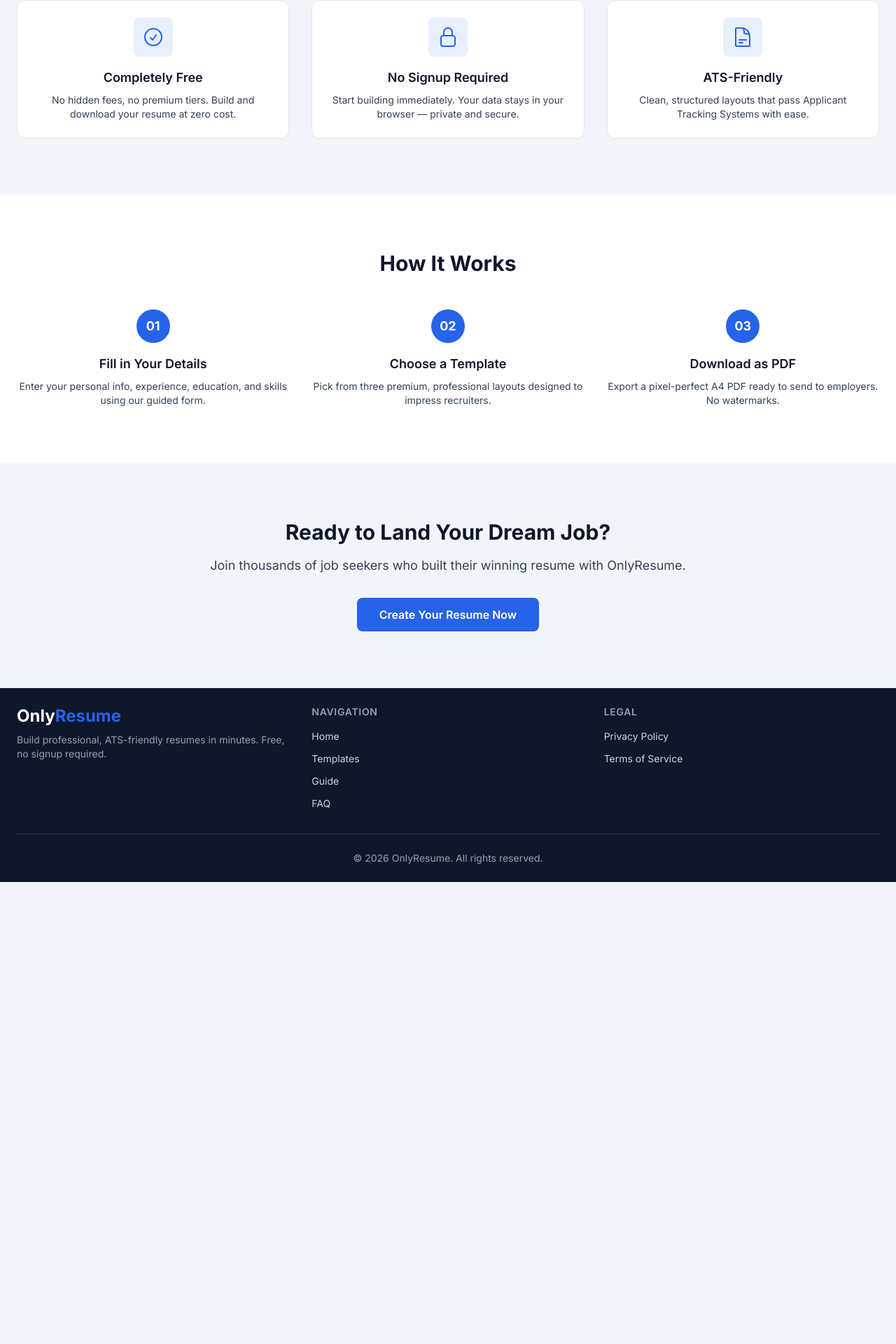
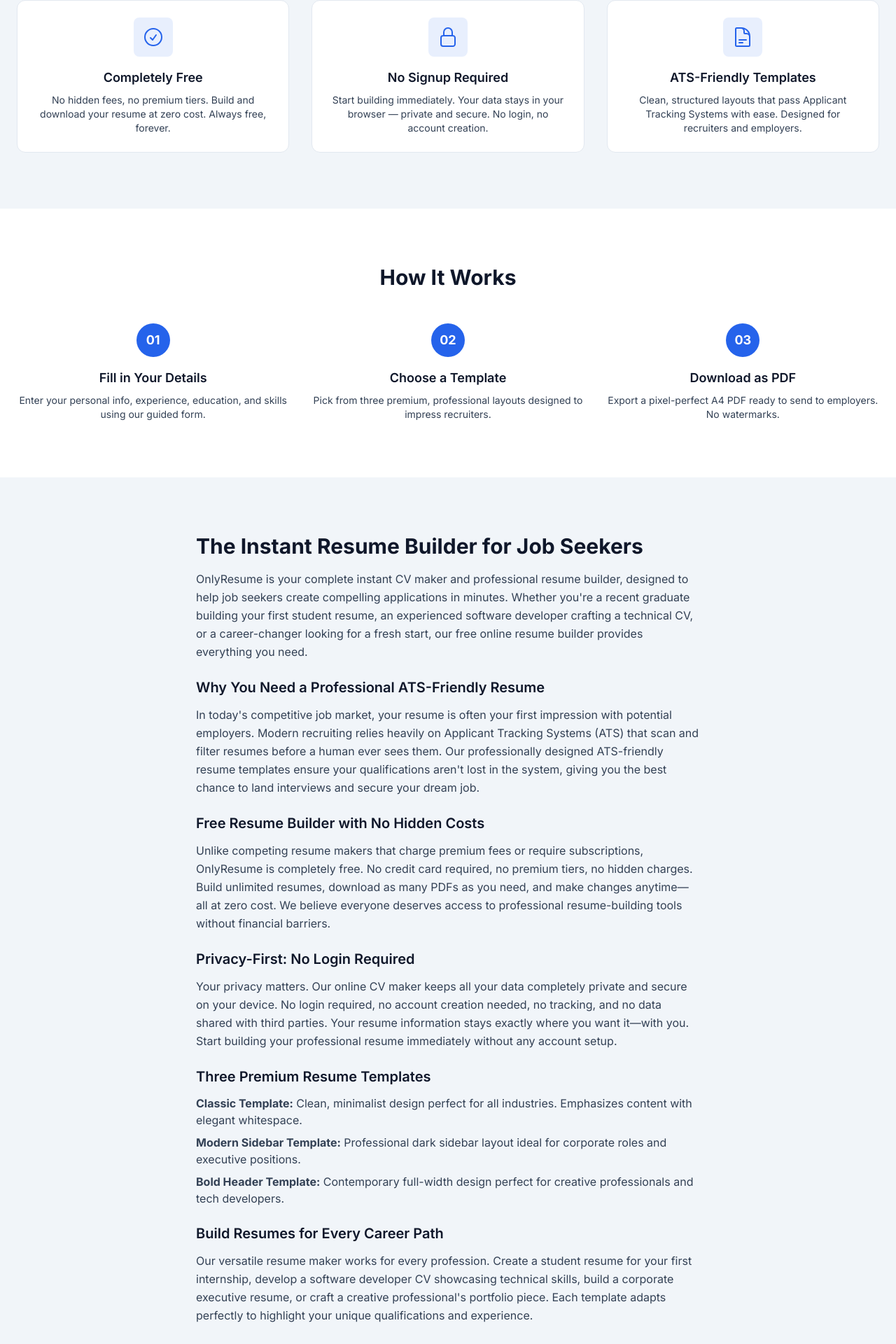
Before and after one commit to ashrafulalamasad/onlyresume, a Next.js app: page / in a window 1280 px wide. Shown: the part 757-2677 px from the top of the page at 70% size. Before the commit the page ends 2017 px from the top, so only its background shows below. Built offline with nearby package versions, Linux system fonts and the light colour scheme.

Commit message:
Update layout metadata and enhance SEO content.

```diff
--- a/app/builder/BuilderClient.tsx
+++ b/app/builder/BuilderClient.tsx
@@ -313,7 +313,7 @@
                 : 'border-border hover:border-accent/50 hover:shadow-md'
             }`}
           >
-            <div className="aspect-[210/297] overflow-hidden border-b border-border">
+            <div className="aspect-[210/297] overflow-hidden border-b border-border" data-nosnippet aria-hidden="true">
               <TemplatePreviewCard templateId={t.id} />
             </div>
             <div className="p-4">
--- a/app/components/Footer.tsx
+++ b/app/components/Footer.tsx
@@ -3,7 +3,7 @@
 const navLinks = [
   { href: '/', label: 'Home' },
   { href: '/templates', label: 'Templates' },
-  { href: '/guide', label: 'Guide' },
+  { href: '/guide', label: 'Resume Guide' },
   { href: '/faq', label: 'FAQ' },
 ]
 
@@ -12,23 +12,41 @@
   { href: '/terms', label: 'Terms of Service' },
 ]
 
+const seoLinks = [
+  { href: '/builder?template=minimal', label: 'Minimal Resume' },
+  { href: '/builder?template=corporate', label: 'Corporate CV' },
+  { href: '/builder?template=modern', label: 'Modern Resume' },
+]
+
 export default function Footer() {
   return (
     <footer className="border-t border-border bg-primary no-print">
       <div className="mx-auto max-w-7xl px-4 py-4 sm:px-6 sm:py-6">
-        <div className="space-y-6 sm:grid sm:grid-cols-3 sm:gap-8 sm:space-y-0">
+        <div className="space-y-6 sm:grid sm:grid-cols-4 sm:gap-8 sm:space-y-0">
           <div>
             <h3 className="text-2xl font-bold text-white">Only<span className="text-accent">Resume</span></h3>
             <p className="mt-2 text-sm text-slate-400">
-              Build professional, ATS-friendly resumes in minutes. Free, no signup required.
+              Build professional, ATS-friendly resumes in minutes. Free, no signup required, always private.
             </p>
           </div>
 
-          <div className="grid grid-cols-2 gap-6 sm:col-span-2 sm:grid-cols-2">
           <div>
             <h4 className="text-sm font-semibold uppercase tracking-wider text-slate-400">Navigation</h4>
             <ul className="mt-2 space-y-1.5 sm:mt-3 sm:space-y-2">
               {navLinks.map((link) => (
+                <li key={link.href}>
+                  <Link href={link.href} className="text-sm text-slate-300 transition-colors hover:text-white">
+                    {link.label}
+                  </Link>
+                </li>
+              ))}
+            </ul>
+          </div>
+
+          <div>
+            <h4 className="text-sm font-semibold uppercase tracking-wider text-slate-400">Resume Templates</h4>
+            <ul className="mt-2 space-y-1.5 sm:mt-3 sm:space-y-2">
+              {seoLinks.map((link) => (
                 <li key={link.href}>
                   <Link href={link.href} className="text-sm text-slate-300 transition-colors hover:text-white">
                     {link.label}
@@ -51,10 +69,9 @@
             </ul>
           </div>
         </div>
-        </div>
 
         <div className="mt-6 border-t border-slate-700 pt-5 text-center text-sm text-slate-400 sm:mt-8 sm:pt-6">
-          &copy; {new Date().getFullYear()} OnlyResume. All rights reserved.
+          &copy; {new Date().getFullYear()} OnlyResume. All rights reserved. Free resume builder. No login. Always private.
         </div>
       </div>
     </footer>
--- a/app/layout.tsx
+++ b/app/layout.tsx
@@ -1,4 +1,5 @@
 import type { Metadata } from 'next'
+import Script from 'next/script'
 import { Inter } from 'next/font/google'
 import Navbar from './components/Navbar'
 import Footer from './components/Footer'
@@ -17,34 +18,58 @@
     apple: '/icon.png',
   },
   title: {
-    default: 'OnlyResume — Free Online Resume Builder | No Signup Required',
+    default: 'OnlyResume | 100% Free Resume Builder - No Login Required',
     template: '%s | OnlyResume',
   },
   description:
-    'Build professional, ATS-friendly resumes for free. No signup, no downloads, no watermarks. Choose from premium templates and export pixel-perfect PDFs instantly.',
+    'Build a professional, ATS-friendly resume in minutes. No sign-up, no credit card, always free. Instant PDF download with modern templates. Privacy-focused CV maker that keeps your data safe.',
   keywords: [
     'resume builder',
     'free resume builder',
     'online resume maker',
+    'CV maker',
+    'instant resume builder',
     'ATS-friendly resume',
     'professional resume template',
-    'CV builder',
+    'CV builder free',
     'resume PDF',
+    'no login resume builder',
+    'student resume builder',
+    'software developer CV',
+    'resume maker',
   ],
+  authors: [{ name: 'OnlyResume' }],
+  creator: 'OnlyResume',
+  publisher: 'OnlyResume',
+  formatDetection: {
+    email: false,
+    telephone: false,
+    address: false,
+  },
   openGraph: {
     type: 'website',
     locale: 'en_US',
     url: 'https://onlyresume.vercel.app',
     siteName: 'OnlyResume',
-    title: 'OnlyResume — Free Online Resume Builder',
+    title: 'OnlyResume | 100% Free Resume Builder - No Login Required',
     description:
-      'Build professional, ATS-friendly resumes for free. No signup, no downloads, no watermarks.',
+      'Build a professional, ATS-friendly resume in minutes. No sign-up, no credit card, always free. Instant PDF download.',
+    images: [
+      {
+        url: '/icon.png',
+        width: 1200,
+        height: 630,
+        alt: 'OnlyResume - Free Resume Builder',
+      },
+    ],
   },
   twitter: {
     card: 'summary_large_image',
-    title: 'OnlyResume — Free Online Resume Builder',
+    site: '@onlyresume',
+    title: 'OnlyResume | 100% Free Resume Builder - No Login',
     description:
-      'Build professional, ATS-friendly resumes for free. No signup required.',
+      'Build a professional, ATS-friendly resume in minutes. Always free, no signup required.',
+    images: ['/icon.png'],
   },
   robots: {
     index: true,
@@ -57,6 +82,9 @@
       'max-snippet': -1,
     },
   },
+  alternates: {
+    canonical: 'https://onlyresume.vercel.app',
+  },
 }
 
 export default function RootLayout({
@@ -66,8 +94,30 @@
 }>) {
   return (
     <html lang="en" className={`${inter.variable} h-full antialiased`}>
-      <body className="flex min-h-full flex-col">
-        <script
+      <head>
+        <Script
+          id="json-ld-website"
+          type="application/ld+json"
+          dangerouslySetInnerHTML={{
+            __html: JSON.stringify({
+              '@context': 'https://schema.org',
+              '@type': 'WebSite',
+              url: 'https://onlyresume.vercel.app',
+              name: 'OnlyResume',
+              description: 'Free online resume builder with no login required',
+              potentialAction: {
+                '@type': 'SearchAction',
+                target: {
+                  '@type': 'EntryPoint',
+                  urlTemplate: 'https://onlyresume.vercel.app/?q={search_term_string}',
+                },
+                query_input: 'required name=search_term_string',
+              },
+            }),
+          }}
+        />
+        <Script
+          id="json-ld-software"
           type="application/ld+json"
           dangerouslySetInnerHTML={{
             __html: JSON.stringify({
@@ -81,12 +131,33 @@
                 price: '0',
                 priceCurrency: 'USD',
               },
-              description:
-                'Free online resume builder with premium templates. No signup required.',
+              description: 'Free online resume builder with premium templates. No signup required.',
               url: 'https://onlyresume.vercel.app',
+              aggregateRating: {
+                '@type': 'AggregateRating',
+                ratingValue: '4.8',
+                ratingCount: '2500',
+              },
             }),
           }}
         />
+        <Script
+          id="json-ld-org"
+          type="application/ld+json"
+          dangerouslySetInnerHTML={{
+            __html: JSON.stringify({
+              '@context': 'https://schema.org',
+              '@type': 'Organization',
+              name: 'OnlyResume',
+              url: 'https://onlyresume.vercel.app',
+              logo: 'https://onlyresume.vercel.app/icon.png',
+              description: 'Free resume builder with no login required',
+              sameAs: ['https://twitter.com/onlyresume'],
+            }),
+          }}
+        />
+      </head>
+      <body className="flex min-h-full flex-col" suppressHydrationWarning>
         <Navbar />
 
         {/* Adsterra Social Bar placeholder */}
--- a/app/page.tsx
+++ b/app/page.tsx
@@ -3,7 +3,7 @@
 const features = [
   {
     title: 'Completely Free',
-    description: 'No hidden fees, no premium tiers. Build and download your resume at zero cost.',
+    description: 'No hidden fees, no premium tiers. Build and download your resume at zero cost. Always free, forever.',
     icon: (
       <svg className="h-8 w-8 text-accent" fill="none" viewBox="0 0 24 24" strokeWidth={1.5} stroke="currentColor">
         <path strokeLinecap="round" strokeLinejoin="round" d="M9 12.75 11.25 15 15 9.75M21 12a9 9 0 1 1-18 0 9 9 0 0 1 18 0Z" />
@@ -12,7 +12,7 @@
   },
   {
     title: 'No Signup Required',
-    description: 'Start building immediately. Your data stays in your browser — private and secure.',
+    description: 'Start building immediately. Your data stays in your browser — private and secure. No login, no account creation.',
     icon: (
       <svg className="h-8 w-8 text-accent" fill="none" viewBox="0 0 24 24" strokeWidth={1.5} stroke="currentColor">
         <path strokeLinecap="round" strokeLinejoin="round" d="M16.5 10.5V6.75a4.5 4.5 0 1 0-9 0v3.75m-.75 11.25h10.5a2.25 2.25 0 0 0 2.25-2.25v-6.75a2.25 2.25 0 0 0-2.25-2.25H6.75a2.25 2.25 0 0 0-2.25 2.25v6.75a2.25 2.25 0 0 0 2.25 2.25Z" />
@@ -20,8 +20,8 @@
     ),
   },
   {
-    title: 'ATS-Friendly',
-    description: 'Clean, structured layouts that pass Applicant Tracking Systems with ease.',
+    title: 'ATS-Friendly Templates',
+    description: 'Clean, structured layouts that pass Applicant Tracking Systems with ease. Designed for recruiters and employers.',
     icon: (
       <svg className="h-8 w-8 text-accent" fill="none" viewBox="0 0 24 24" strokeWidth={1.5} stroke="currentColor">
         <path strokeLinecap="round" strokeLinejoin="round" d="M19.5 14.25v-2.625a3.375 3.375 0 0 0-3.375-3.375h-1.5A1.125 1.125 0 0 1 13.5 7.125v-1.5a3.375 3.375 0 0 0-3.375-3.375H8.25m0 12.75h7.5m-7.5 3H12M10.5 2.25H5.625c-.621 0-1.125.504-1.125 1.125v17.25c0 .621.504 1.125 1.125 1.125h12.75c.621 0 1.125-.504 1.125-1.125V11.25a9 9 0 0 0-9-9Z" />
@@ -46,7 +46,7 @@
             <span className="block text-accent">In Minutes, Not Hours</span>
           </h1>
           <p className="mx-auto mt-4 max-w-2xl text-base text-foreground sm:mt-6 sm:text-lg">
-            Create a polished, ATS-friendly resume with our free online builder. No signup, no downloads,
+            Create a polished, ATS-friendly resume with our free online builder. No signup required, no downloads needed,
             no watermarks. Just a beautiful resume ready to land your next job.
           </p>
           <div className="mt-6 flex flex-col gap-3 sm:mt-8 sm:flex-row sm:justify-center sm:gap-4">
@@ -100,11 +100,69 @@
         </div>
       </section>
 
+      {/* SEO Content Section */}
+      <section className="py-12 sm:py-16 lg:py-20">
+        <div className="mx-auto max-w-3xl px-4 sm:px-6">
+          <div className="space-y-6 text-foreground">
+            <div>
+              <h2 className="text-2xl font-bold text-primary sm:text-3xl">The Instant Resume Builder for Job Seekers</h2>
+              <p className="mt-4 text-base leading-relaxed">
+                OnlyResume is your complete instant CV maker and professional resume builder, designed to help job seekers create compelling applications in minutes. Whether you're a recent graduate building your first student resume, an experienced software developer crafting a technical CV, or a career-changer looking for a fresh start, our free online resume builder provides everything you need.
+              </p>
+            </div>
+
+            <div>
+              <h3 className="text-xl font-semibold text-primary">Why You Need a Professional ATS-Friendly Resume</h3>
+              <p className="mt-3 text-base leading-relaxed">
+                In today's competitive job market, your resume is often your first impression with potential employers. Modern recruiting relies heavily on Applicant Tracking Systems (ATS) that scan and filter resumes before a human ever sees them. Our professionally designed ATS-friendly resume templates ensure your qualifications aren't lost in the system, giving you the best chance to land interviews and secure your dream job.
+              </p>
+            </div>
+
+            <div>
+              <h3 className="text-xl font-semibold text-primary">Free Resume Builder with No Hidden Costs</h3>
+              <p className="mt-3 text-base leading-relaxed">
+                Unlike competing resume makers that charge premium fees or require subscriptions, OnlyResume is completely free. No credit card required, no premium tiers, no hidden charges. Build unlimited resumes, download as many PDFs as you need, and make changes anytime—all at zero cost. We believe everyone deserves access to professional resume-building tools without financial barriers.
+              </p>
+            </div>
+
+            <div>
+              <h3 className="text-xl font-semibold text-primary">Privacy-First: No Login Required</h3>
+              <p className="mt-3 text-base leading-relaxed">
+                Your privacy matters. Our online CV maker keeps all your data completely private and secure on your device. No login required, no account creation needed, no tracking, and no data shared with third parties. Your resume information stays exactly where you want it—with you. Start building your professional resume immediately without any account setup.
+              </p>
+            </div>
+
+            <div>
+              <h3 className="text-xl font-semibold text-primary">Three Premium Resume Templates</h3>
+              <ul className="mt-3 space-y-2 text-base">
+                <li><strong>Classic Template:</strong> Clean, minimalist design perfect for all industries. Emphasizes content with elegant whitespace.</li>
+                <li><strong>Modern Sidebar Template:</strong> Professional dark sidebar layout ideal for corporate roles and executive positions.</li>
+                <li><strong>Bold Header Template:</strong> Contemporary full-width design perfect for creative professionals and tech developers.</li>
+              </ul>
+            </div>
+
+            <div>
+              <h3 className="text-xl font-semibold text-primary">Build Resumes for Every Career Path</h3>
+              <p className="mt-3 text-base leading-relaxed">
+                Our versatile resume maker works for every profession. Create a student resume for your first internship, develop a software developer CV showcasing technical skills, build a corporate executive resume, or craft a creative professional's portfolio piece. Each template adapts perfectly to highlight your unique qualifications and experience.
+              </p>
+            </div>
+
+            <div>
+              <h3 className="text-xl font-semibold text-primary">Instant PDF Download</h3>
+              <p className="mt-3 text-base leading-relaxed">
+                Export your completed resume as a pixel-perfect A4 PDF with a single click. No watermarks, no delays, no additional software needed. Your PDF is ready to email to employers, upload to job boards, or print immediately. Create unlimited PDFs and download them whenever you need.
+              </p>
+            </div>
+          </div>
+        </div>
+      </section>
+
       <section className="py-12 sm:py-16 lg:py-20">
         <div className="mx-auto max-w-3xl px-4 text-center sm:px-6">
           <h2 className="text-2xl font-bold text-primary sm:text-3xl">Ready to Land Your Dream Job?</h2>
           <p className="mt-3 text-base text-foreground sm:mt-4 sm:text-lg">
-            Join thousands of job seekers who built their winning resume with OnlyResume.
+            Join thousands of job seekers who built their winning resume with OnlyResume. Create your professional CV today, completely free, no signup required.
           </p>
           <Link
             href="/builder"
--- a/app/sitemap.ts
+++ b/app/sitemap.ts
@@ -9,7 +9,10 @@
     { url: `${BASE_URL}/templates`, lastModified: new Date(), changeFrequency: 'monthly', priority: 0.8 },
     { url: `${BASE_URL}/guide`, lastModified: new Date(), changeFrequency: 'monthly', priority: 0.8 },
     { url: `${BASE_URL}/faq`, lastModified: new Date(), changeFrequency: 'monthly', priority: 0.7 },
-    { url: `${BASE_URL}/privacy`, lastModified: new Date(), changeFrequency: 'yearly', priority: 0.3 },
-    { url: `${BASE_URL}/terms`, lastModified: new Date(), changeFrequency: 'yearly', priority: 0.3 },
+    { url: `${BASE_URL}/privacy`, lastModified: new Date(), changeFrequency: 'yearly', priority: 0.5 },
+    { url: `${BASE_URL}/terms`, lastModified: new Date(), changeFrequency: 'yearly', priority: 0.5 },
+    { url: `${BASE_URL}/builder?template=minimal`, lastModified: new Date(), changeFrequency: 'monthly', priority: 0.7 },
+    { url: `${BASE_URL}/builder?template=corporate`, lastModified: new Date(), changeFrequency: 'monthly', priority: 0.7 },
+    { url: `${BASE_URL}/builder?template=modern`, lastModified: new Date(), changeFrequency: 'monthly', priority: 0.7 },
   ]
 }
--- a/app/templates/page.tsx
+++ b/app/templates/page.tsx
@@ -78,7 +78,7 @@
       <div className="mt-8 grid gap-6 sm:mt-12 sm:grid-cols-2 sm:gap-8 lg:grid-cols-3">
         {templates.map((t) => (
           <div key={t.id} className="overflow-hidden rounded-xl border border-border bg-surface">
-            <div className="aspect-[210/297] overflow-hidden border-b border-border bg-gray-50">
+            <div className="aspect-[210/297] overflow-hidden border-b border-border bg-gray-50" data-nosnippet aria-hidden="true">
               <TemplatePreview templateId={t.id as 'minimal' | 'corporate' | 'modern'} />
             </div>
             <div className="p-5">
```
Lines whose indentation alone changed are shown as unchanged.
